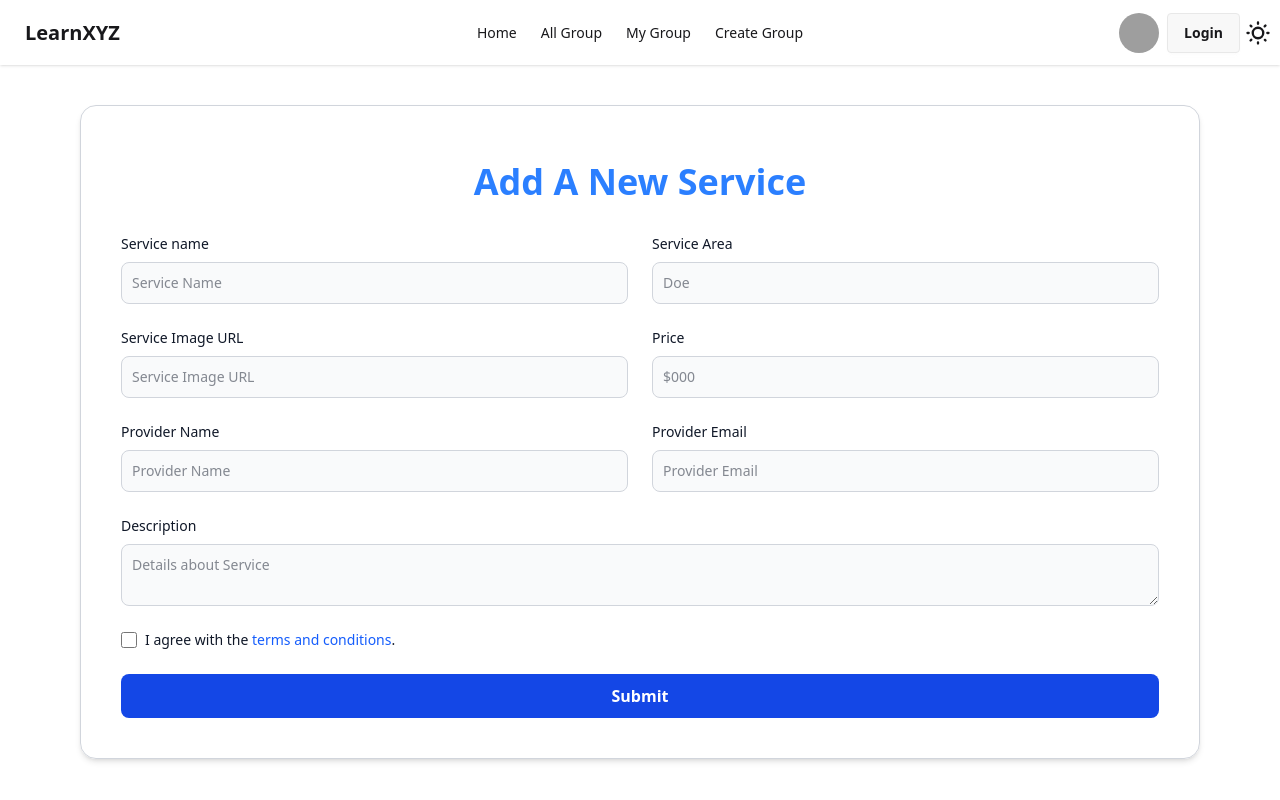
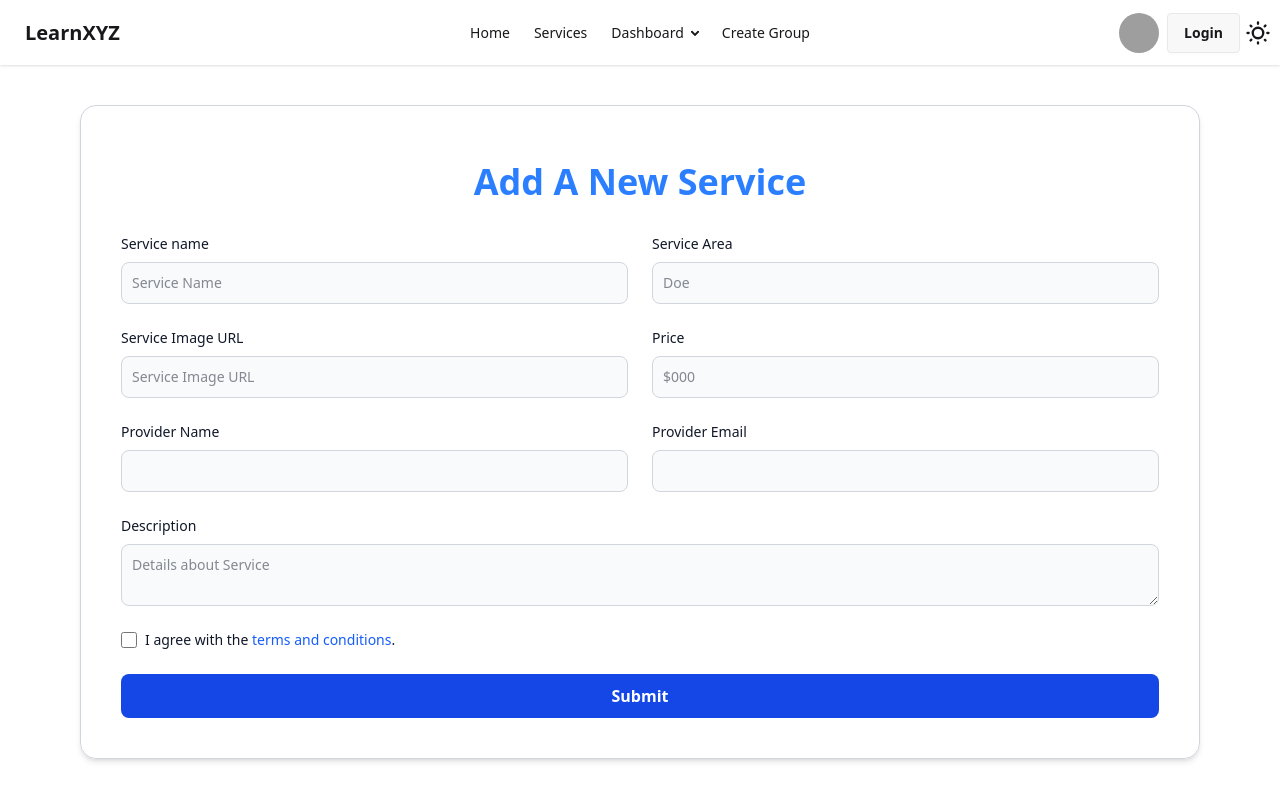
Before and after one commit to sowmitraguho/LearnXYZ, a React (Vite) app: page /addservice in a window 1280 px wide. Built offline with nearby package versions, Linux system fonts and the light colour scheme; no server answers; grey boxes are pictures that could not be loaded.

Commit message:
add a service connected to the server and database

```diff
--- a/src/Components/Navbar/Navbar.jsx
+++ b/src/Components/Navbar/Navbar.jsx
@@ -7,11 +7,11 @@ import { ThemeContext } from '../../Contexts/ThemeContext';
 const Navbar = () => {
 
     const { loggedInUser, setLoggedInUser, logOut } = use(AuthContext);
-    const { theme, setTheme} = useContext(ThemeContext);
+    const { theme, setTheme } = useContext(ThemeContext);
 
     //Theme settings
     const handleToggle = (e) => {
-        if(e.target.checked) {
+        if (e.target.checked) {
             setTheme('dark')
         } else {
             setTheme('light')
@@ -47,10 +47,18 @@ const Navbar = () => {
             <NavLink to='/'>Home</NavLink>
         </li>
         <li>
-            <NavLink to='/allgroup'>All Group</NavLink>
+            <NavLink to='/allservices'>Services</NavLink>
         </li>
         <li>
-            <NavLink to={`/mygroup/`}>My Group</NavLink>
+        <details>
+          <summary>Dashboard</summary>
+          <ul className="p-2 w-50">
+            <li><NavLink to='/addservice'>Add Service</NavLink></li>
+            <li><NavLink>Manage Sevice</NavLink></li>
+            <li><NavLink>Booked Sevice</NavLink></li>
+            <li><NavLink>Sevice To Do</NavLink></li>
+          </ul>
+        </details>
       </li>
         <li>
             <NavLink to='/creategroup'>Create Group</NavLink>
@@ -68,7 +76,7 @@ const Navbar = () => {
                     </div>
                     <ul
                         tabIndex={0}
-                        className="menu menu-sm dropdown-content bg-base-100 rounded-box z-1 mt-3 w-52 p-2 shadow">
+                        className="menu menu-sm dropdown-content bg-base-100 rounded-box z-1 mt-3 w-60 p-2 shadow">
                         {navItems}
                     </ul>
                 </div>
--- a/src/Components/PopularServices/PopularServices.jsx
+++ b/src/Components/PopularServices/PopularServices.jsx
@@ -8,7 +8,7 @@ const PopularServices = () => {
         axios.get('https://learnxyz-server.onrender.com/allservices')
             .then((result) => {
                 // handle success
-                console.log(result.data);
+               //console.log(result.data);
                 setAllServices(result.data);
             })
             .catch(function (error) {
--- a/src/Components/ServiceCard/ServiceCard.jsx
+++ b/src/Components/ServiceCard/ServiceCard.jsx
@@ -15,7 +15,7 @@ const ServiceCard = ({ service }) => {
                         <div className="service-provider my-4 shadow-sm border border-gray-300 w-60 p-2 rounded-md">
                             <h4 className='font-semibold mb-1'>Mentored by:</h4>
                             <div className="profile flex items-center gap-2">
-                                <img className='rounded-full w-10' src={providerImage} alt="" />
+                                <img className='rounded-full w-10 h-10' src={providerImage} alt="" />
                                 <p className='font-semibold'>{providerName}</p>
                             </div>
                         </div>
--- a/src/Pages/AddService/AddService.jsx
+++ b/src/Pages/AddService/AddService.jsx
@@ -1,17 +1,39 @@
-import React from 'react';
+import React, { use, useState } from 'react';
+import { AuthContext } from '../../FirebaseAuth/AuthContext';
+import axios from 'axios';
 
 const AddService = () => {
+    const { loggedInUser } = use(AuthContext);
+    //const [serviceInfo, setServiceInfo] = useState({});
+
+    const handleAddService = (e) => {
+        e.preventDefault();
+        const form = e.target;
+        const data = new FormData(form);
+        const serviceData = Object.fromEntries(data.entries());
+        serviceData.providerImage = loggedInUser.photoURL;
+        console.log('form submitted', serviceData);
+        axios.post('https://learnxyz-server.onrender.com/services', serviceData)
+            .then(res => {
+                console.log('after adding in mogodb',res);
+            })
+            .catch(function (error) {
+                console.log(error);
+            });
+    }
+
+
     return (
         <div className='mx-4 my-4 lg:mx-20 md:my-10 border border-gray-300 shadow-md p-4 lg:p-10 rounded-2xl'>
             <h1 className="text-4xl font-bold my-4 text-blue-500 text-center pb-4">Add A New Service</h1>
-            <form className=''>
+            <form onSubmit={handleAddService}>
                 <div className="grid gap-6 mb-6 md:grid-cols-2">
                     <div>
-                        <label  className="block mb-2 text-sm font-medium text-gray-900 dark:text-white">Service name</label>
-                        <input name='serviceName' type="text"  className="bg-gray-50 border border-gray-300 text-gray-900 text-sm rounded-lg focus:ring-blue-500 focus:border-blue-500 block w-full p-2.5 dark:bg-gray-700 dark:border-gray-600 dark:placeholder-gray-400 dark:text-white dark:focus:ring-blue-500 dark:focus:border-blue-500" placeholder="Service Name" required />
+                        <label className="block mb-2 text-sm font-medium text-gray-900 dark:text-white">Service name</label>
+                        <input name='serviceName' type="text" className="bg-gray-50 border border-gray-300 text-gray-900 text-sm rounded-lg focus:ring-blue-500 focus:border-blue-500 block w-full p-2.5 dark:bg-gray-700 dark:border-gray-600 dark:placeholder-gray-400 dark:text-white dark:focus:ring-blue-500 dark:focus:border-blue-500" placeholder="Service Name" required />
                     </div>
                     <div>
-                        <label  className="block mb-2 text-sm font-medium text-gray-900 dark:text-white">Service Area</label>
+                        <label className="block mb-2 text-sm font-medium text-gray-900 dark:text-white">Service Area</label>
                         <input name='serviceArea' type="text" className="bg-gray-50 border border-gray-300 text-gray-900 text-sm rounded-lg focus:ring-blue-500 focus:border-blue-500 block w-full p-2.5 dark:bg-gray-700 dark:border-gray-600 dark:placeholder-gray-400 dark:text-white dark:focus:ring-blue-500 dark:focus:border-blue-500" placeholder="Doe" required />
                     </div>
                     <div>
@@ -19,16 +41,16 @@ const AddService = () => {
                         <input name='imageUrl' type="text" className="bg-gray-50 border border-gray-300 text-gray-900 text-sm rounded-lg focus:ring-blue-500 focus:border-blue-500 block w-full p-2.5 dark:bg-gray-700 dark:border-gray-600 dark:placeholder-gray-400 dark:text-white dark:focus:ring-blue-500 dark:focus:border-blue-500" placeholder="Service Image URL" required />
                     </div>
                     <div>
-                        <label  className="block mb-2 text-sm font-medium text-gray-900 dark:text-white">Price</label>
-                        <input name='price' type="number" className="bg-gray-50 border border-gray-300 text-gray-900 text-sm rounded-lg focus:ring-blue-500 focus:border-blue-500 block w-full p-2.5 dark:bg-gray-700 dark:border-gray-600 dark:placeholder-gray-400 dark:text-white dark:focus:ring-blue-500 dark:focus:border-blue-500" placeholder="$000"  required />
+                        <label className="block mb-2 text-sm font-medium text-gray-900 dark:text-white">Price</label>
+                        <input name='price' type="number" className="bg-gray-50 border border-gray-300 text-gray-900 text-sm rounded-lg focus:ring-blue-500 focus:border-blue-500 block w-full p-2.5 dark:bg-gray-700 dark:border-gray-600 dark:placeholder-gray-400 dark:text-white dark:focus:ring-blue-500 dark:focus:border-blue-500" placeholder="$000" required />
                     </div>
                     <div>
-                        <label  className="block mb-2 text-sm font-medium text-gray-900 dark:text-white">Provider Name</label>
-                        <input name='providerName' type="text" id="website" className="bg-gray-50 border border-gray-300 text-gray-900 text-sm rounded-lg focus:ring-blue-500 focus:border-blue-500 block w-full p-2.5 dark:bg-gray-700 dark:border-gray-600 dark:placeholder-gray-400 dark:text-white dark:focus:ring-blue-500 dark:focus:border-blue-500" placeholder="Provider Name" required />
+                        <label className="block mb-2 text-sm font-medium text-gray-900 dark:text-white">Provider Name</label>
+                        <input name='providerName' type="text" id="website" className="bg-gray-50 border border-gray-300 text-gray-900 text-sm rounded-lg focus:ring-blue-500 focus:border-blue-500 block w-full p-2.5 dark:bg-gray-700 dark:border-gray-600 dark:placeholder-gray-400 dark:text-white dark:focus:ring-blue-500 dark:focus:border-blue-500" value={loggedInUser?.displayName} readOnly />
                     </div>
                     <div>
-                        <label  className="block mb-2 text-sm font-medium text-gray-900 dark:text-white">Provider Email</label>
-                        <input type="email"  className="bg-gray-50 border border-gray-300 text-gray-900 text-sm rounded-lg focus:ring-blue-500 focus:border-blue-500 block w-full p-2.5 dark:bg-gray-700 dark:border-gray-600 dark:placeholder-gray-400 dark:text-white dark:focus:ring-blue-500 dark:focus:border-blue-500" placeholder="Provider Email" required />
+                        <label className="block mb-2 text-sm font-medium text-gray-900 dark:text-white">Provider Email</label>
+                        <input type="email" name='providerEmail' className="bg-gray-50 border border-gray-300 text-gray-900 text-sm rounded-lg focus:ring-blue-500 focus:border-blue-500 block w-full p-2.5 dark:bg-gray-700 dark:border-gray-600 dark:placeholder-gray-400 dark:text-white dark:focus:ring-blue-500 dark:focus:border-blue-500" value={loggedInUser?.email} readOnly />
                     </div>
                 </div>
                 <div className="mb-6">
--- /dev/null
+++ b/src/Pages/AllServices/AllServices.jsx
@@ -0,0 +1,12 @@
+import React from 'react';
+import PopularServices from '../../Components/PopularServices/PopularServices';
+
+const AllServices = () => {
+    return (
+        <div>
+            <PopularServices/>
+        </div>
+    );
+};
+
+export default AllServices;
--- a/src/main.jsx
+++ b/src/main.jsx
@@ -10,6 +10,7 @@ import Home from './Components/Home/Home.jsx'
 import AuthProvider from './FirebaseAuth/AuthProvider.jsx'
 import ThemeProvider from './Contexts/ThemeProvider.jsx'
 import AddService from './Pages/AddService/AddService.jsx'
+import AllServices from './Pages/AllServices/AllServices.jsx'
 
 
 const router = createBrowserRouter([
@@ -25,6 +26,10 @@ const router = createBrowserRouter([
       {
         path: 'addservice',
         Component: AddService
+      },
+      {
+        path: 'allservices',
+        Component: AllServices
       },
       {
         path: 'login',
```
Lines whose indentation alone changed are shown as unchanged.
